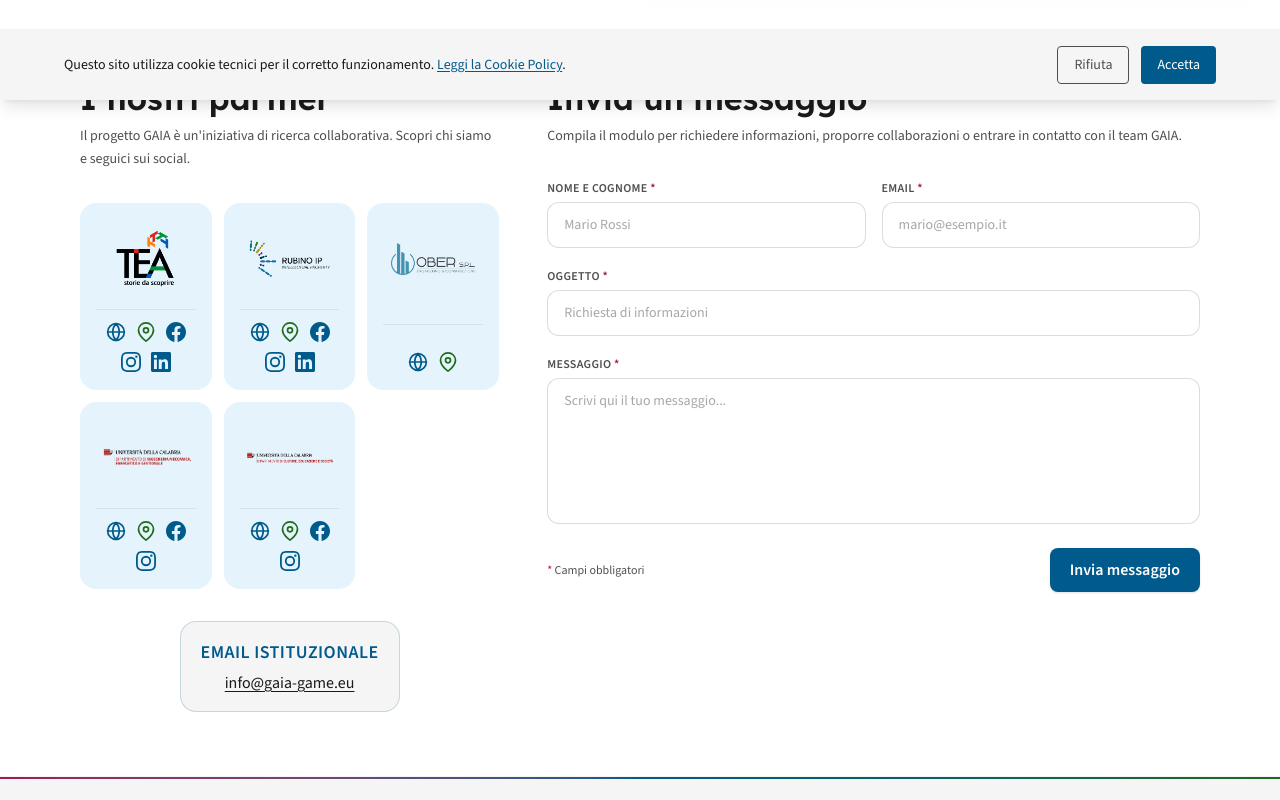
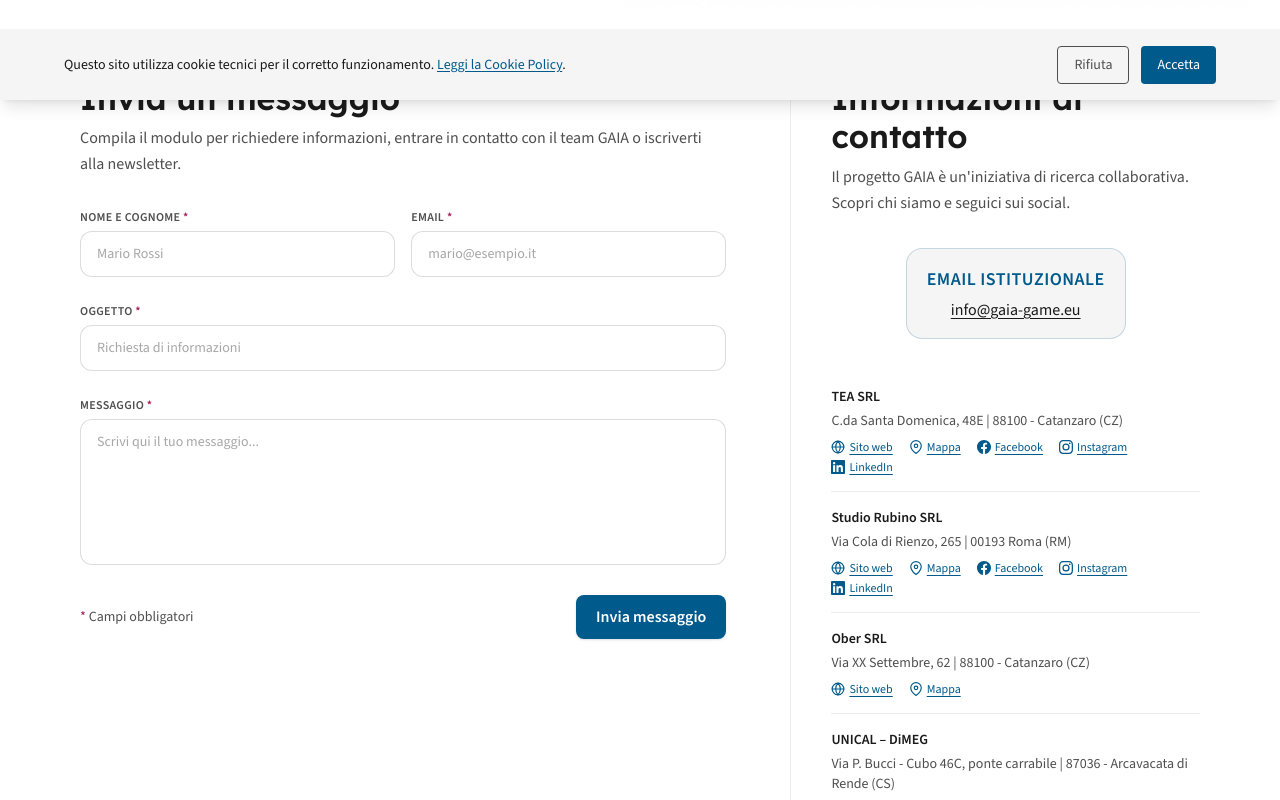
Before and after one commit to LauraCorrado/gaia-game, a React (Vite) app: page /contatti in a window 1280 px wide. Shown: the part 700-1500 px from the top of the page. Built offline with nearby package versions, Linux system fonts and the light colour scheme.

Commit message:
feat(Contatti.tsx): aggiunte validazioni form

```diff
--- a/src/pages/Contatti.tsx
+++ b/src/pages/Contatti.tsx
@@ -4,8 +4,6 @@ import Hero from "../components/ui/Hero";
 import Button from "../components/ui/Button";
 import heroContatti from "../assets/img/hero/contatti_hero.webp";
 import { partners } from "../data/partners";
-
-// ── Social icons (inline SVG) ─────────────────────────────────────────────────
 
 function WebsiteIcon({ className }: { className?: string }) {
   return (
@@ -50,15 +48,15 @@ function MapPinIcon({ className }: { className?: string }) {
 }
 
 const socialIcons = {
-  facebook: FacebookIcon,
+  facebook:  FacebookIcon,
   instagram: InstagramIcon,
-  linkedin: LinkedInIcon,
+  linkedin:  LinkedInIcon,
 };
 
 const socialLabels = {
-  facebook: "Facebook",
+  facebook:  "Facebook",
   instagram: "Instagram",
-  linkedin: "LinkedIn",
+  linkedin:  "LinkedIn",
 };
 
 type FormStatus = "idle" | "loading" | "success" | "error";
@@ -70,12 +68,33 @@ interface FormData {
   message: string;
 }
 
-const iconColorMap: Record<string, string> = {
-  pink:   "hover:text-lm-pink   hover:bg-lm-bg-pink   dark:hover:text-dm-pink   dark:hover:bg-dm-bg-pink",
-  blue:   "hover:text-lm-blue   hover:bg-lm-bg-blue   dark:hover:text-dm-blue   dark:hover:bg-dm-bg-blue",
-  yellow: "hover:text-lm-yellow hover:bg-lm-bg-yellow dark:hover:text-dm-yellow dark:hover:bg-dm-bg-yellow",
-  green:  "hover:text-lm-green  hover:bg-lm-bg-green  dark:hover:text-dm-green  dark:hover:bg-dm-bg-green",
-};
+type FormErrors = Partial<Record<keyof FormData, string>>;
+
+const EMAIL_RE = /^[^\s@]+@[^\s@]+\.[^\s@]+$/;
+
+function validateField(name: keyof FormData, value: string): string {
+  switch (name) {
+    case "name":
+      return value.trim().length < 2 ? "Inserisci nome e cognome." : "";
+    case "email":
+      return !EMAIL_RE.test(value.trim()) ? "Inserisci un indirizzo email valido." : "";
+    case "subject":
+      return value.trim().length < 3 ? "Inserisci l'oggetto del messaggio." : "";
+    case "message":
+      return value.trim().length < 10 ? "Il messaggio deve contenere almeno 10 caratteri." : "";
+    default:
+      return "";
+  }
+}
+
+function validateAll(data: FormData): FormErrors {
+  const errors: FormErrors = {};
+  (Object.keys(data) as (keyof FormData)[]).forEach((key) => {
+    const msg = validateField(key, data[key]);
+    if (msg) errors[key] = msg;
+  });
+  return errors;
+}
 
 export default function Contatti() {
   const formRef = useRef<HTMLFormElement>(null);
@@ -85,14 +104,33 @@ export default function Contatti() {
     subject: "",
     message: "",
   });
-  const [status, setStatus] = useState<FormStatus>("idle");
+  const [errors, setErrors]   = useState<FormErrors>({});
+  const [touched, setTouched] = useState<Partial<Record<keyof FormData, boolean>>>({});
+  const [status, setStatus]   = useState<FormStatus>("idle");
 
   const handleChange = (e: React.ChangeEvent<HTMLInputElement | HTMLTextAreaElement>) => {
-    setFormData((prev) => ({ ...prev, [e.target.name]: e.target.value }));
+    const { name, value } = e.target;
+    setFormData((prev) => ({ ...prev, [name]: value }));
+    if (touched[name as keyof FormData]) {
+      setErrors((prev) => ({ ...prev, [name]: validateField(name as keyof FormData, value) }));
+    }
+  };
+
+  const handleBlur = (e: React.FocusEvent<HTMLInputElement | HTMLTextAreaElement>) => {
+    const { name, value } = e.target;
+    setTouched((prev) => ({ ...prev, [name]: true }));
+    setErrors((prev) => ({ ...prev, [name]: validateField(name as keyof FormData, value) }));
   };
 
   const handleSubmit = async (e: React.FormEvent) => {
     e.preventDefault();
+
+    const allTouched = { name: true, email: true, subject: true, message: true };
+    setTouched(allTouched);
+    const newErrors = validateAll(formData);
+    setErrors(newErrors);
+    if (Object.values(newErrors).some(Boolean)) return;
+
     setStatus("loading");
     try {
       await emailjs.send(
@@ -108,19 +146,28 @@ export default function Contatti() {
       );
       setStatus("success");
       setFormData({ name: "", email: "", subject: "", message: "" });
+      setErrors({});
+      setTouched({});
     } catch {
       setStatus("error");
     }
   };
 
-  const inputBase =
+  const inputBase = (field: keyof FormData) =>
     "w-full rounded-xl px-4 py-3 text-sm bg-lm-bg-primary dark:bg-dm-bg-secondary " +
-    "border border-lm-text-secondary/20 dark:border-dm-text-secondary/20 " +
     "text-lm-text-primary dark:text-dm-text-primary " +
     "placeholder:text-lm-text-secondary/50 dark:placeholder:text-dm-text-secondary/50 " +
-    "focus:outline-none focus:ring-2 focus:ring-lm-blue/40 dark:focus:ring-dm-blue/40 " +
-    "focus:border-lm-blue dark:focus:border-dm-blue " +
-    "transition-all duration-200";
+    "focus:outline-none focus:ring-2 transition-all duration-200 " +
+    (errors[field] && touched[field]
+      ? "border border-lm-pink dark:border-dm-pink focus:ring-lm-pink/40 dark:focus:ring-dm-pink/40"
+      : "border border-lm-text-secondary/20 dark:border-dm-text-secondary/20 focus:ring-lm-blue/40 dark:focus:ring-dm-blue/40 focus:border-lm-blue dark:focus:border-dm-blue");
+
+  const FieldError = ({ field }: { field: keyof FormData }) =>
+    errors[field] && touched[field] ? (
+      <p role="alert" className="text-xs text-lm-pink dark:text-dm-pink mt-1">
+        {errors[field]}
+      </p>
+    ) : null;
 
   return (
     <>
@@ -133,199 +180,103 @@ export default function Contatti() {
       />
 
       <div className="max-w-6xl mx-auto px-4 py-16">
-        <div className="grid grid-cols-1 lg:grid-cols-5 gap-12">
-
-          <aside className="lg:col-span-2 flex flex-col gap-8">
-            <div>
-              <h2 className="text-lm-text-primary dark:text-dm-text-primary mb-2">
-                I nostri partner
-              </h2>
-              <p className="text-sm text-lm-text-secondary dark:text-dm-text-secondary leading-relaxed">
-                Il progetto GAIA è un'iniziativa di ricerca collaborativa.
-                Scopri chi siamo e seguici sui social.
-              </p>
-            </div>
-
-            <ul
-              className="grid grid-cols-2 sm:grid-cols-3 lg:grid-cols-2 xl:grid-cols-3 gap-3"
-              aria-label="Partner del progetto"
-            >
-              {partners.map((p) => {
-                const iconHover = iconColorMap[p.btnColor];
-                const iconBase = `w-6 h-6 rounded-md flex items-center justify-center shrink-0
-                                  text-lm-text-secondary dark:text-dm-text-secondary
-                                  transition-all duration-150 ${iconHover}`;
-                return (
-                  <li key={p.name} className="flex">
-                    <div
-                      className="w-full flex flex-col items-center justify-between gap-2.5
-                                 rounded-2xl bg-lm-bg-blue dark:bg-dm-bg-blue px-4 py-4"
-                      aria-label={p.name}
-                    >
-                      <div className="h-20 flex items-center justify-center dark:bg-white rounded-lg p-2">
-                        {/* logo */}
-                        <img
-                          src={p.logo}
-                          alt={p.name}
-                          className={`max-h-full max-w-full  object-contain ${p.boostLogo ? 'max-h-full scale-110' : "max-h-[80%]"}`}
-                        />
-                      </div>
-
-                      {/* divider */}
-                      <div className="w-full h-px bg-lm-text-secondary/10 dark:bg-dm-text-secondary/10" />
-
-                      {/* icon row: website · address · socials */}
-                      <div className="flex items-center justify-center flex-wrap gap-1.5">
-                        <a
-                          href={p.website}
-                          target="_blank"
-                          rel="noopener noreferrer"
-                          aria-label={`Sito web di ${p.name}`}
-                          className={iconBase}
-                        >
-                          <WebsiteIcon className="w-5 h-5 text-lm-blue dark:text-dm-blue" />
-                        </a>
-
-                        {p.address && (
-                          <a
-                            href={`https://www.google.com/maps/search/?api=1&query=${encodeURIComponent(p.address)}`}
-                            target="_blank"
-                            rel="noopener noreferrer"
-                            aria-label={`Indirizzo di ${p.name}: ${p.address}`}
-                            className={iconBase}
-                          >
-                            <MapPinIcon className="w-5 h-5 text-lm-green dark:text-dm-green" />
-                          </a>
-                        )}
-
-                        {p.socials?.map((s) => {
-                          const Icon = socialIcons[s.platform];
-                          return (
-                            <a
-                              key={s.platform}
-                              href={s.url}
-                              target="_blank"
-                              rel="noopener noreferrer"
-                              aria-label={`${p.name} su ${socialLabels[s.platform]}`}
-                              className={iconBase}
-                            >
-                              <Icon className="w-5 h-5 text-lm-blue dark:text-dm-blue" />
-                            </a>
-                          );
-                        })}
-                      </div>
-                    </div>
-                  </li>
-                );
-              })}
-            </ul>
-
-            <div className="flex justify-center">
-              <div className="rounded-2xl border border-lm-blue/20 dark:border-dm-blue/20
-                              bg-lm-bg-secondary dark:bg-dm-bg-secondary px-5 py-4 max-w-fit text-center">
-                <p className="text-lg font-semibold uppercase tracking-wide text-lm-blue dark:text-dm-blue mb-1">
-                  Email istituzionale
-                </p>
-                <a
-                  href="mailto:info@gaia-game.eu"
-                  className="text-md font-medium text-lm-text-primary dark:text-dm-text-primary hover:underline"
-                >
-                  info@gaia-game.eu
-                </a>
-              </div>
-            </div>
-          </aside>
+        <div className="grid grid-cols-1 lg:grid-cols-5 gap-12 lg:gap-16">
 
           <section aria-labelledby="form-title" className="lg:col-span-3">
-            <h2
-              id="form-title"
-              className="text-lm-text-primary dark:text-dm-text-primary mb-2"
-            >
+            <h2 id="form-title" className="text-lm-text-primary dark:text-dm-text-primary mb-2">
               Invia un messaggio
             </h2>
-            <p className="text-sm text-lm-text-secondary dark:text-dm-text-secondary mb-8 leading-relaxed">
-              Compila il modulo per richiedere informazioni, proporre collaborazioni
-              o entrare in contatto con il team GAIA.
+            <p className="text-lm-text-secondary dark:text-dm-text-secondary mb-8 leading-relaxed">
+              Compila il modulo per richiedere informazioni, entrare in contatto con il team GAIA o iscriverti alla newsletter.
             </p>
 
             {status === "success" ? (
-              <div
-                role="alert"
-                className="rounded-2xl border border-lm-green/30 dark:border-dm-green/30
-                           bg-lm-bg-green dark:bg-dm-bg-green px-6 py-8 text-center"
-              >
+              <div role="alert" className="rounded-2xl border border-lm-green/30 dark:border-dm-green/30 bg-lm-bg-green dark:bg-dm-bg-green px-6 py-8 text-center">
                 <div className="text-3xl mb-3" aria-hidden="true">✓</div>
-                <p className="font-semibold text-lm-green dark:text-dm-green mb-1">
-                  Messaggio inviato!
-                </p>
+                <p className="font-semibold text-lm-green dark:text-dm-green mb-1">Messaggio inviato con successo!</p>
                 <p className="text-sm text-lm-text-secondary dark:text-dm-text-secondary">
                   Ti risponderemo al più presto all'indirizzo fornito.
                 </p>
-                <button
-                  onClick={() => setStatus("idle")}
-                  className="mt-6 text-sm text-lm-blue dark:text-dm-blue hover:underline"
-                >
+                <button onClick={() => setStatus("idle")} className="mt-6 text-sm text-lm-blue dark:text-dm-blue hover:underline cursor-pointer">
                   Invia un altro messaggio
                 </button>
               </div>
             ) : (
               <form ref={formRef} onSubmit={handleSubmit} noValidate className="flex flex-col gap-5">
+
                 <div className="grid grid-cols-1 sm:grid-cols-2 gap-4">
                   <div className="flex flex-col gap-1.5">
                     <label htmlFor="name" className="text-xs font-semibold uppercase tracking-wide text-lm-text-secondary dark:text-dm-text-secondary">
-                      Nome e cognome{" "}
-                      <span aria-hidden="true" className="text-lm-pink dark:text-dm-pink">*</span>
+                      Nome e cognome <span aria-hidden="true" className="text-lm-pink dark:text-dm-pink">*</span>
                     </label>
-                    <input id="name" name="name" type="text" required autoComplete="name"
-                      value={formData.name} onChange={handleChange}
-                      placeholder="Mario Rossi" className={inputBase} />
+                    <input
+                      id="name" name="name" type="text" autoComplete="name"
+                      value={formData.name} onChange={handleChange} onBlur={handleBlur}
+                      placeholder="Mario Rossi"
+                      aria-describedby={errors.name && touched.name ? "error-name" : undefined}
+                      aria-invalid={!!(errors.name && touched.name)}
+                      className={inputBase("name")}
+                    />
+                    <span id="error-name"><FieldError field="name" /></span>
                   </div>
 
                   <div className="flex flex-col gap-1.5">
                     <label htmlFor="email" className="text-xs font-semibold uppercase tracking-wide text-lm-text-secondary dark:text-dm-text-secondary">
-                      Email{" "}
-                      <span aria-hidden="true" className="text-lm-pink dark:text-dm-pink">*</span>
+                      Email <span aria-hidden="true" className="text-lm-pink dark:text-dm-pink">*</span>
                     </label>
-                    <input id="email" name="email" type="email" required autoComplete="email"
-                      value={formData.email} onChange={handleChange}
-                      placeholder="mario@esempio.it" className={inputBase} />
+                    <input
+                      id="email" name="email" type="email" autoComplete="email"
+                      value={formData.email} onChange={handleChange} onBlur={handleBlur}
+                      placeholder="mario@esempio.it"
+                      aria-describedby={errors.email && touched.email ? "error-email" : undefined}
+                      aria-invalid={!!(errors.email && touched.email)}
+                      className={inputBase("email")}
+                    />
+                    <span id="error-email"><FieldError field="email" /></span>
                   </div>
                 </div>
 
                 <div className="flex flex-col gap-1.5">
                   <label htmlFor="subject" className="text-xs font-semibold uppercase tracking-wide text-lm-text-secondary dark:text-dm-text-secondary">
-                    Oggetto{" "}
-                    <span aria-hidden="true" className="text-lm-pink dark:text-dm-pink">*</span>
+                    Oggetto <span aria-hidden="true" className="text-lm-pink dark:text-dm-pink">*</span>
                   </label>
-                  <input id="subject" name="subject" type="text" required
-                    value={formData.subject} onChange={handleChange}
-                    placeholder="Richiesta di informazioni" className={inputBase} />
+                  <input
+                    id="subject" name="subject" type="text"
+                    value={formData.subject} onChange={handleChange} onBlur={handleBlur}
+                    placeholder="Richiesta di informazioni"
+                    aria-describedby={errors.subject && touched.subject ? "error-subject" : undefined}
+                    aria-invalid={!!(errors.subject && touched.subject)}
+                    className={inputBase("subject")}
+                  />
+                  <span id="error-subject"><FieldError field="subject" /></span>
                 </div>
 
                 <div className="flex flex-col gap-1.5">
                   <label htmlFor="message" className="text-xs font-semibold uppercase tracking-wide text-lm-text-secondary dark:text-dm-text-secondary">
-                    Messaggio{" "}
-                    <span aria-hidden="true" className="text-lm-pink dark:text-dm-pink">*</span>
+                    Messaggio <span aria-hidden="true" className="text-lm-pink dark:text-dm-pink">*</span>
                   </label>
-                  <textarea id="message" name="message" required rows={6}
-                    value={formData.message} onChange={handleChange}
+                  <textarea
+                    id="message" name="message" rows={6}
+                    value={formData.message} onChange={handleChange} onBlur={handleBlur}
                     placeholder="Scrivi qui il tuo messaggio..."
-                    className={`${inputBase} resize-none`} />
+                    aria-describedby={errors.message && touched.message ? "error-message" : undefined}
+                    aria-invalid={!!(errors.message && touched.message)}
+                    className={`${inputBase("message")} resize-none`}
+                  />
+                  <span id="error-message"><FieldError field="message" /></span>
                 </div>
 
+                {/* errore invio */}
                 {status === "error" && (
-                  <div role="alert" className="rounded-xl border border-lm-pink/30 dark:border-dm-pink/30
-                               bg-lm-bg-pink dark:bg-dm-bg-pink px-4 py-3
-                               text-sm text-lm-pink dark:text-dm-pink">
+                  <div role="alert" className="rounded-xl border border-lm-pink/30 dark:border-dm-pink/30 bg-lm-bg-pink dark:bg-dm-bg-pink px-4 py-3 text-sm text-lm-pink dark:text-dm-pink">
                     Invio non riuscito. Riprova o scrivi direttamente a{" "}
-                    <a href="mailto:info@gaia-game.eu" className="font-semibold underline">
-                      info@gaia-game.eu
-                    </a>.
+                    <a href="mailto:info@gaia-game.eu" className="font-semibold underline">info@gaia-game.eu</a>.
                   </div>
                 )}
 
+                {/* submit */}
                 <div className="flex items-center justify-between gap-4 pt-1">
-                  <p className="text-xs text-lm-text-secondary dark:text-dm-text-secondary">
+                  <p className="text-sm text-lm-text-secondary dark:text-dm-text-secondary">
                     <span aria-hidden="true" className="text-lm-pink dark:text-dm-pink">* </span>
                     Campi obbligatori
                   </p>
@@ -338,6 +289,73 @@ export default function Contatti() {
             )}
           </section>
 
+          <aside className="lg:col-span-2 flex flex-col gap-8
+                  lg:border-l lg:border-lm-text-secondary/10
+                  lg:dark:border-dm-text-secondary/10
+                  lg:pl-10">
+            <div>
+              <h2 className="text-lm-text-primary dark:text-dm-text-primary mb-2">
+                Informazioni di contatto
+              </h2>
+              <p className="text-lm-text-secondary dark:text-dm-text-secondary leading-relaxed">
+                Il progetto GAIA è un'iniziativa di ricerca collaborativa.
+                Scopri chi siamo e seguici sui social.
+              </p>
+            </div>
+
+            <div className="flex justify-center">
+              <div className="rounded-2xl border border-lm-blue/20 dark:border-dm-blue/20
+                              bg-lm-bg-secondary dark:bg-dm-bg-secondary px-5 py-4 max-w-fit text-center">
+                <p className="text-lg font-semibold uppercase tracking-wide text-lm-blue dark:text-dm-blue mb-1">
+                  Email istituzionale
+                </p>
+                <a href="mailto:info@gaia-game.eu"
+                  className="text-md font-medium text-lm-text-primary dark:text-dm-text-primary hover:underline">
+                  info@gaia-game.eu
+                </a>
+              </div>
+            </div>
+
+            <ul className="flex flex-col divide-y divide-lm-text-secondary/10 dark:divide-dm-text-secondary/10">
+              {partners.map((p) => (
+                <li key={p.name} className="py-4 flex items-start gap-4">
+                                  <div className="flex flex-col gap-1 text-sm">
+                    <p className="font-semibold text-lm-text-primary dark:text-dm-text-primary">{p.name}</p>
+                    {p.address && (
+                      <p className="text-lm-text-secondary dark:text-dm-text-secondary">{p.address}</p>
+                    )}
+                    <div className="flex flex-wrap items-center gap-x-4 gap-y-1 mt-1 text-xs text-lm-text-secondary dark:text-dm-text-secondary">
+                      <a href={p.website} target="_blank" rel="noopener noreferrer"
+                        className="flex items-center gap-1 hover:underline">
+                        <WebsiteIcon className="w-3.5 h-3.5" />
+                        <span>Sito web</span>
+                      </a>
+                      {p.address && (
+                        <a href={`https://www.google.com/maps/search/?api=1&query=${encodeURIComponent(p.address)}`}
+                          target="_blank" rel="noopener noreferrer"
+                          className="flex items-center gap-1 hover:underline">
+                          <MapPinIcon className="w-3.5 h-3.5" />
+                          <span>Mappa</span>
+                        </a>
+                      )}
+                      {p.socials?.map((s) => {
+                        const Icon = socialIcons[s.platform];
+                        return (
+                          <a key={s.platform} href={s.url} target="_blank" rel="noopener noreferrer"
+                            aria-label={`${p.name} su ${socialLabels[s.platform]}`}
+                            className="flex items-center gap-1 hover:underline ">
+                            <Icon className="w-3.5 h-3.5" />
+                            <span>{socialLabels[s.platform]}</span>
+                          </a>
+                        );
+                      })}
+                    </div>
+                  </div>
+                </li>
+              ))}
+            </ul>
+          </aside>
+
         </div>
       </div>
     </>
```
